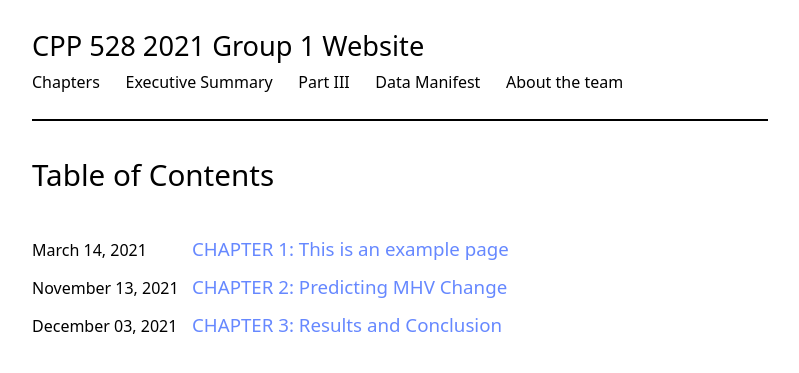
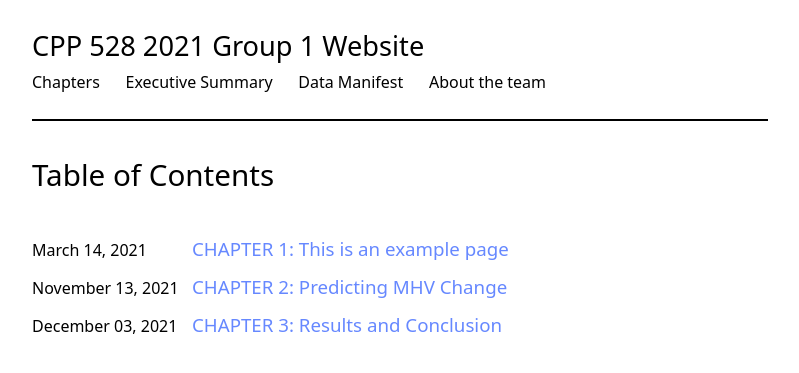
Before and after one commit to jmacost5/cpp-528-fall-2021-group-01, a Jekyll site: the page built from index.html, in a window 1280 px wide. Shown: the top 373 px of the page, without its empty margins (240-1039 px from the left). Built offline with Jekyll 4.4.1, drawn with Linux system fonts in a browser that asks for light colours; nearby versions of some CDN libraries; the list of posts is cut into pages by our own code.

Commit message:
Update _config.yml
part 3 removed since it will be represented by the 2021-12-03-results.md in the table of contents.

```diff
--- a/_config.yml
+++ b/_config.yml
@@ -17,7 +17,6 @@ minimal_theme: true          # radically minimalistic theme
 navigation:                  # show navigation links in the header
   - index.html
   - exec.md
-  - part_3.md
   - data_manifest.md
   - about_us.md
 
```
